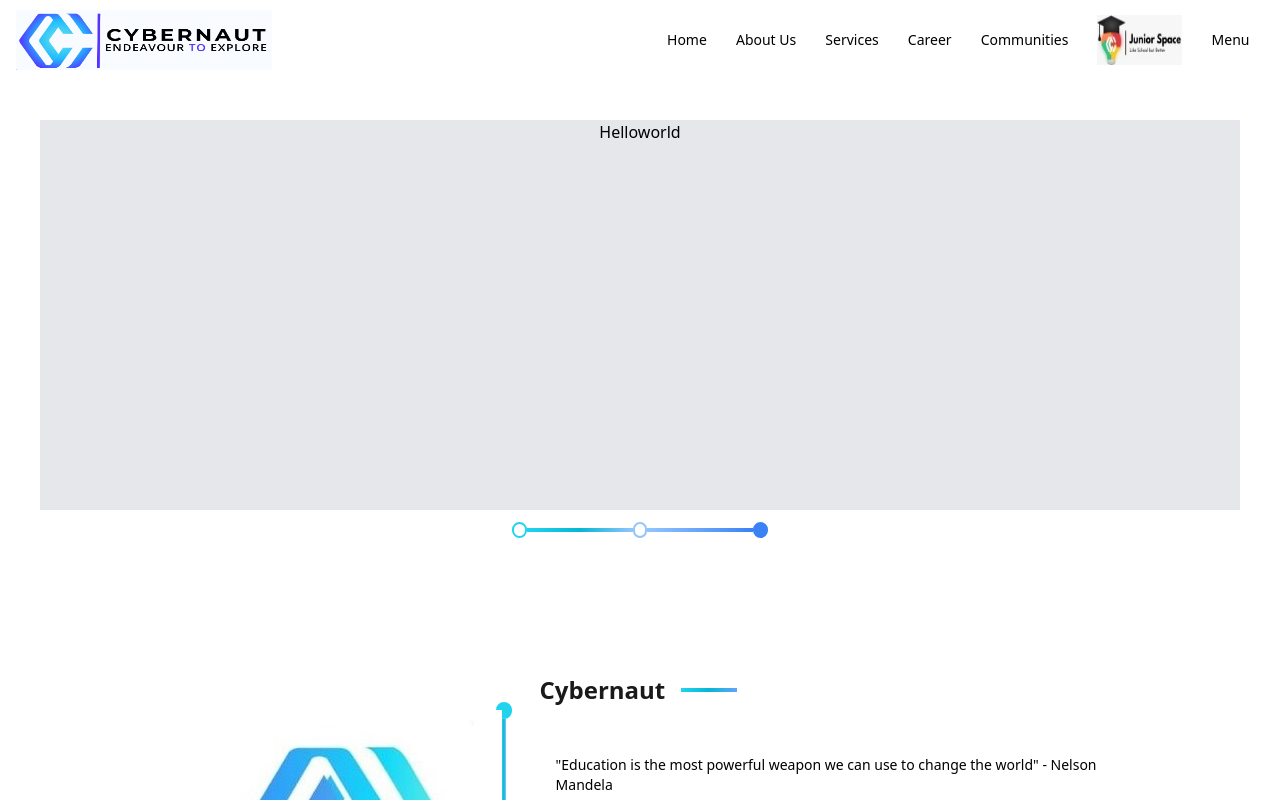
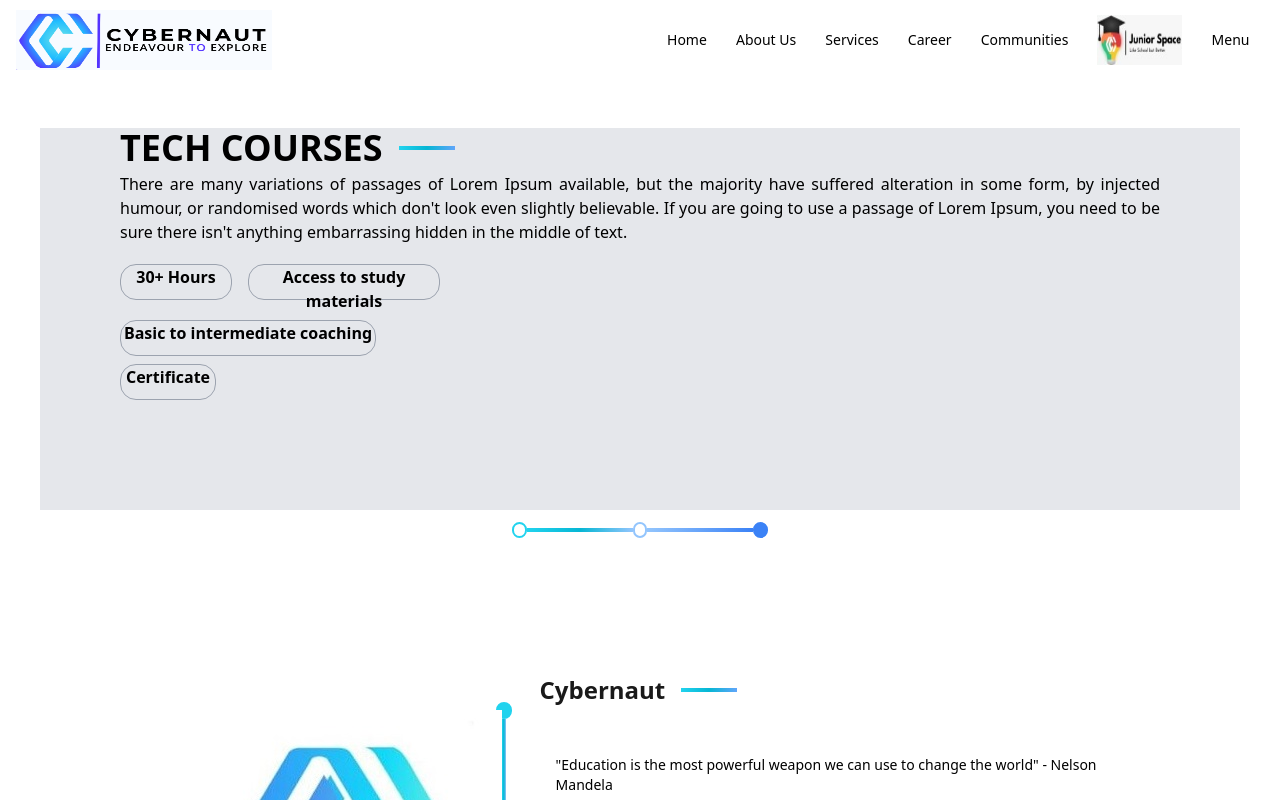
Before and after one commit to Gautham0718/Cybernaut-website, a Next.js app: page / in a window 1280 px wide. Shown: the top 800 px of the page. Built offline with nearby package versions, Linux system fonts and the light colour scheme.

Commit message:
Update NewSlider.tsx

```diff
--- a/components/NewSlider.tsx
+++ b/components/NewSlider.tsx
@@ -92,7 +92,27 @@ const NewSlider: React.FC = () => {
           </div>
         </div>
         <div className="h-full bg-gray-200  m-10">
-          <p>Helloworld</p>
+        <div className=" pl-20 w-full pr-20">
+            <div className="text-justify gap-y-4 mt-12">
+          <div className="flex items-center gap-x-4">
+            <p className=" text-4xl font-bold">TECH COURSES</p>
+            <div className="w-14 h-1 bg-gradient-to-r from-cyan-400 via-cyan-500 to-blue-400"></div>
+          </div>
+          <p className="py-1">
+          There are many variations of passages of Lorem Ipsum available, but the majority have suffered alteration in some form, by injected humour, or randomised words which don't look even slightly believable. If you are going to use a passage of Lorem Ipsum, you need to be sure there isn't anything embarrassing hidden in the middle of text.
+          </p>
+          <div className="flex flex-row py-4 gap-x-4">
+            <p className="border w-28 h-9 text-center border-solid border-gray-400 rounded-2xl font-semibold ">30+ Hours</p>
+            <p className="border w-48 h-9 text-center border-solid border-gray-400 rounded-2xl font-semibold ">Access to study materials</p>
+          </div>
+          <div className="py-1">
+          <p className="border w-64 h-9 text-center border-solid border-gray-400 rounded-2xl font-semibold ">Basic to intermediate coaching</p>
+          </div>
+          <div className="py-1">
+          <p className="border w-24 h-9 border-solid text-center border-gray-400 rounded-2xl font-semibold">Certificate</p>
+          </div>
+        </div>
+            </div>
         </div>
       </Carousel>
       <div className="w-[20%] h-6 flex items-center justify-between bg-white">
```
